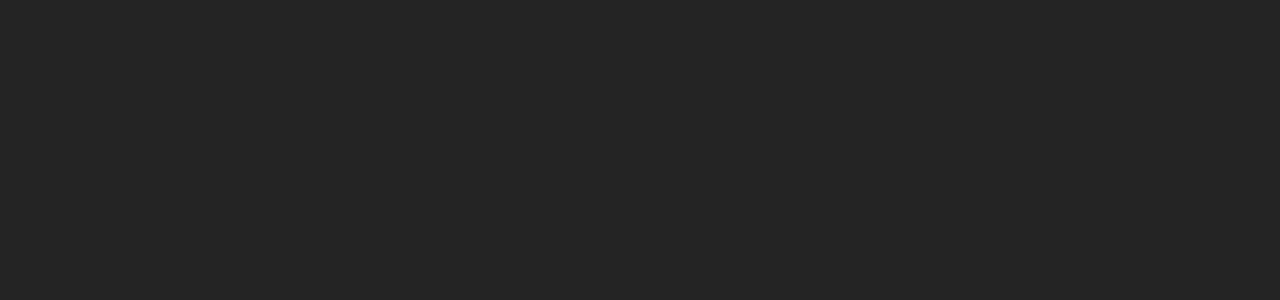
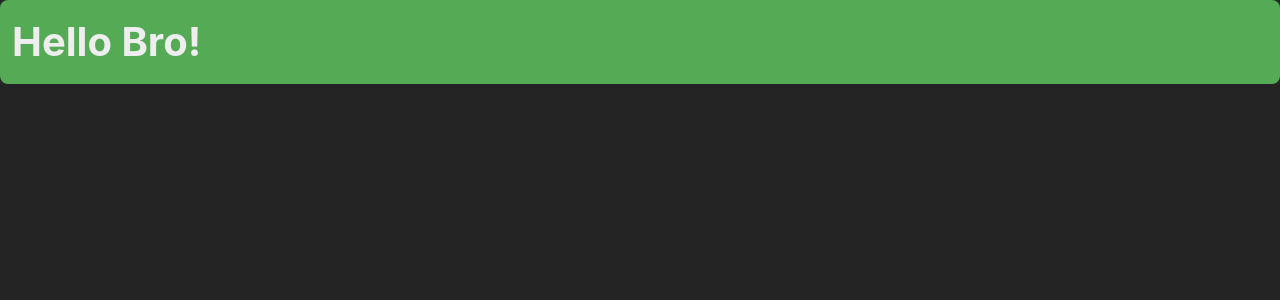
Before and after one commit to nikkehtine/bro-code-react, a React (Vite) app: page / in a window 1280 px wide. Shown: the top 300 px of the page. Built offline with nearby package versions, Linux system fonts and the light colour scheme.

Commit message:
Chapter 5 conditional rendering

```diff
--- a/src/App.jsx
+++ b/src/App.jsx
@@ -1,5 +1,11 @@
+import UserGreeting from "./UserGreeting";
+
 function App() {
-    return <></>;
+    return (
+        <>
+            <UserGreeting isLoggedIn={true} userName="Bro" />
+        </>
+    );
 }
 
 export default App;
--- /dev/null
+++ b/src/UserGreeting.jsx
@@ -0,0 +1,23 @@
+import PropTypes from "prop-types";
+
+UserGreeting.propTypes = {
+    isLoggedIn: PropTypes.bool,
+    userName: PropTypes.string,
+};
+
+UserGreeting.defaultProps = {
+    isLoggedIn: false,
+    userName: "Guest",
+};
+
+function UserGreeting(props) {
+    const welcomeMessage = (
+        <h2 className="welcome-message">Hello {props.userName}!</h2>
+    );
+    const loginPrompt = (
+        <h2 className="login-prompt">Please log in to continue</h2>
+    );
+
+    return props.isLoggedIn ? welcomeMessage : loginPrompt;
+}
+export default UserGreeting;
--- a/src/index.css
+++ b/src/index.css
@@ -18,16 +18,43 @@ body {
     min-height: 100vh;
 }
 
-*, *::before, *::after {
+*,
+*::before,
+*::after {
     box-sizing: border-box;
     margin: 0;
 }
 
-input, button, textarea, select {
+input,
+button,
+textarea,
+select {
     font: inherit;
 }
 
-img, picture, video, canvas, svg {
+img,
+picture,
+video,
+canvas,
+svg {
     display: block;
     max-width: 100%;
 }
+
+.welcome-message {
+    font-size: 2.5rem;
+    background-color: hsl(120, 33%, 50%);
+    color: #eee;
+    padding: 0.75rem;
+    border-radius: 0.5rem;
+    margin: 0;
+}
+
+.login-prompt {
+    font-size: 2.5rem;
+    background-color: hsl(0, 33%, 50%);
+    color: #eee;
+    padding: 0.75rem;
+    border-radius: 0.5rem;
+    margin: 0;
+}
```
